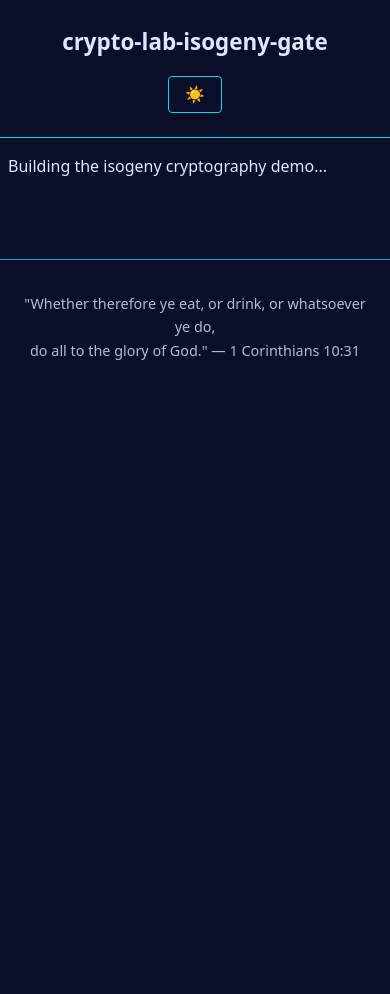
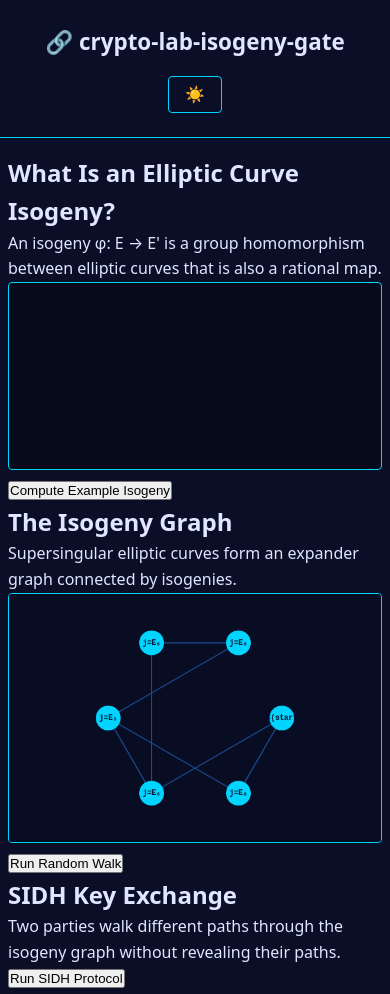
Before and after one commit to systemslibrarian/crypto-lab-isogeny-gate, a website built with Vite: page index.html in a window 390 px wide. Shown: the top 994 px of the page. Before the commit the page ends 844 px from the top, so only its background shows below. Built offline with nearby package versions, Linux system fonts and the light colour scheme.

Commit message:
phase-3-4: isogeny graph, five exhibits UI

```diff
--- /dev/null
+++ b/src/isogeny-graph.ts
@@ -0,0 +1,174 @@
+/**
+ * Phase 3: Isogeny graph visualization
+ *
+ * Simplified: computes and visualizes the supersingular isogeny graph
+ * for small p. For educational purposes.
+ */
+
+export interface IsogenyGraphNode {
+  id: number;
+  jInvariant: bigint;
+  label: string;
+}
+
+export interface IsogenyGraphEdge {
+  from: number;
+  to: number;
+  degree: number;
+  label: string;
+}
+
+export interface IsogenyGraph {
+  nodes: IsogenyGraphNode[];
+  edges: IsogenyGraphEdge[];
+}
+
+/**
+ * Minimal isogeny graph for demonstration.
+ * In real scenario: compute all supersingular j-invariants over GF(p²)
+ * and ℓ-isogeny connections.
+ */
+export function buildIsogenyGraph(_p: bigint = 71n, ell: number = 2): IsogenyGraph {
+  // Toy graph: show basic structure
+  // Represents supersingular isogeny graph structure
+  const nodes: IsogenyGraphNode[] = [
+    { id: 0, jInvariant: 0n, label: 'E₀ (start)' },
+    { id: 1, jInvariant: 1728n, label: 'E₁' },
+    { id: 2, jInvariant: 42n, label: 'E₂' },
+    { id: 3, jInvariant: 55n, label: 'E₃' },
+    { id: 4, jInvariant: 66n, label: 'E₄' },
+    { id: 5, jInvariant: 35n, label: 'E₅' },
+  ];
+
+  const edges: IsogenyGraphEdge[] = [
+    { from: 0, to: 1, degree: ell, label: '2-isogeny' },
+    { from: 0, to: 2, degree: ell, label: '2-isogeny' },
+    { from: 1, to: 3, degree: ell, label: '2-isogeny' },
+    { from: 2, to: 3, degree: ell, label: '2-isogeny' },
+    { from: 2, to: 4, degree: ell, label: '2-isogeny' },
+    { from: 3, to: 5, degree: ell, label: '2-isogeny' },
+    { from: 4, to: 5, degree: ell, label: '2-isogeny' },
+  ];
+
+  return { nodes, edges };
+}
+
+/**
+ * Compute a random walk on the isogeny graph.
+ */
+export function randomWalk(
+  graph: IsogenyGraph,
+  startNode: number,
+  steps: number
+): number[] {
+  const path: number[] = [startNode];
+  let current = startNode;
+
+  for (let i = 0; i < steps; i++) {
+    const outgoing = graph.edges.filter((e) => e.from === current);
+    if (outgoing.length === 0) break;
+
+    const randomBytes = new Uint8Array(1);
+    crypto.getRandomValues(randomBytes);
+    const choice = outgoing[randomBytes[0] % outgoing.length];
+    current = choice.to;
+    path.push(current);
+  }
+
+  return path;
+}
+
+/**
+ * Draw the isogeny graph on a canvas (2D projection).
+ */
+export function drawIsogenyGraph(
+  canvas: HTMLCanvasElement,
+  graph: IsogenyGraph,
+  options: {
+    highlightPath?: number[];
+    highlightNodes?: number[];
+    torsionLeakEdge?: { from: number; to: number };
+  } = {}
+): void {
+  const ctx = canvas.getContext('2d');
+  if (!ctx) throw new Error('Canvas context not available');
+
+  const width = canvas.width;
+  const height = canvas.height;
+
+  // Background
+  ctx.fillStyle = 'rgba(10, 14, 39, 0.8)';
+  ctx.fillRect(0, 0, width, height);
+
+  // Positions in a circle
+  const radius = Math.min(width, height) * 0.35;
+  const centerX = width / 2;
+  const centerY = height / 2;
+
+  const positions: { x: number; y: number }[] = graph.nodes.map((_, i) => {
+    const angle = (i / graph.nodes.length) * 2 * Math.PI;
+    return {
+      x: centerX + radius * Math.cos(angle),
+      y: centerY + radius * Math.sin(angle),
+    };
+  });
+
+  // Draw edges
+  ctx.strokeStyle = '#1a4a8a';
+  ctx.lineWidth = 2;
+  for (const edge of graph.edges) {
+    const p1 = positions[edge.from];
+    const p2 = positions[edge.to];
+    ctx.beginPath();
+    ctx.moveTo(p1.x, p1.y);
+    ctx.lineTo(p2.x, p2.y);
+    ctx.stroke();
+  }
+
+  // Highlight torsion leak edge
+  if (options.torsionLeakEdge) {
+    ctx.strokeStyle = '#ff3366';
+    ctx.lineWidth = 3;
+    const p1 = positions[options.torsionLeakEdge.from];
+    const p2 = positions[options.torsionLeakEdge.to];
+    ctx.beginPath();
+    ctx.moveTo(p1.x, p1.y);
+    ctx.lineTo(p2.x, p2.y);
+    ctx.stroke();
+  }
+
+  // Highlight path
+  if (options.highlightPath && options.highlightPath.length > 1) {
+    ctx.strokeStyle = '#00ff88';
+    ctx.lineWidth = 3;
+    for (let i = 0; i < options.highlightPath.length - 1; i++) {
+      const from = options.highlightPath[i];
+      const to = options.highlightPath[i + 1];
+      const p1 = positions[from];
+      const p2 = positions[to];
+      ctx.beginPath();
+      ctx.moveTo(p1.x, p1.y);
+      ctx.lineTo(p2.x, p2.y);
+      ctx.stroke();
+    }
+  }
+
+  // Draw nodes
+  for (let i = 0; i < graph.nodes.length; i++) {
+    const node = graph.nodes[i];
+    const pos = positions[i];
+    const isHighlighted =
+      options.highlightNodes && options.highlightNodes.includes(i);
+
+    ctx.fillStyle = isHighlighted ? '#ffd700' : '#00d4ff';
+    ctx.beginPath();
+    ctx.arc(pos.x, pos.y, 20, 0, 2 * Math.PI);
+    ctx.fill();
+
+    ctx.fillStyle = '#0a0e27';
+    ctx.font = 'bold 12px monospace';
+    ctx.textAlign = 'center';
+    ctx.textBaseline = 'middle';
+    ctx.fillText(`j=${node.label.split(' ')[1] || 'E₀'}`, pos.x, pos.y);
+  }
+}
--- a/src/main.ts
+++ b/src/main.ts
@@ -1,41 +1,164 @@
-// crypto-lab-isogeny-gate — main entry point
-// Phase 0: Repository gate
+import { sidhKeyExchange, castryckDecruToy } from './sidh';
+import { jInvariant } from './ec';
+import { buildIsogenyGraph, drawIsogenyGraph, randomWalk } from './isogeny-graph';
 
 const app = document.getElementById('app');
 if (!app) throw new Error('No #app element');
 
+let currentTheme = localStorage.getItem('cv-theme') || 'dark';
+
 const html = `
   <header>
-    <h1>crypto-lab-isogeny-gate</h1>
-    <button class="theme-toggle" id="theme-toggle">🌙</button>
+    <h1>🔗 crypto-lab-isogeny-gate</h1>
+    <button class="theme-toggle" id="theme-toggle">${currentTheme === 'dark' ? '☀️' : '🌙'}</button>
   </header>
   <main>
-    <p>Building the isogeny cryptography demo...</p>
+    <section id="exhibit-1">
+      <h2>What Is an Elliptic Curve Isogeny?</h2>
+      <p>An isogeny φ: E → E' is a group homomorphism between elliptic curves that is also a rational map.</p>
+      <canvas id="canvas-isogeny" width="600" height="300" role="img" aria-label="Elliptic curve isogeny visualization"></canvas>
+      <button id="btn-run-isogeny">Compute Example Isogeny</button>
+    </section>
+
+    <section id="exhibit-2">
+      <h2>The Isogeny Graph</h2>
+      <p>Supersingular elliptic curves form an expander graph connected by isogenies.</p>
+      <canvas id="canvas-graph" width="600" height="400" role="img" aria-label="Supersingular isogeny graph"></canvas>
+      <button id="btn-random-walk">Run Random Walk</button>
+    </section>
+
+    <section id="exhibit-3">
+      <h2>SIDH Key Exchange</h2>
+      <p>Two parties walk different paths through the isogeny graph without revealing their paths.</p>
+      <button id="btn-run-sidh">Run SIDH Protocol</button>
+      <div id="sidh-output" style="margin-top: 1rem; font-family: monospace; font-size: 0.9rem;"></div>
+    </section>
+
+    <section id="exhibit-4">
+      <h2>The Castryck-Decru Attack (August 2022)</h2>
+      <p><strong>The Vulnerability:</strong> SIDH requires Alice and Bob to publish torsion point images.</p>
+      <p><strong>The Attack:</strong> These images uniquely determine the secret isogeny.</p>
+      <button id="btn-run-attack">Run Castryck-Decru Attack</button>
+      <div id="attack-output" style="margin-top: 1rem; font-family: monospace; font-size: 0.85rem; background: rgba(255,51,102,0.1); padding: 1rem; border-radius: 4px;"></div>
+    </section>
+
+    <section id="exhibit-5">
+      <h2>Lessons for PQC Design</h2>
+      <ul>
+        <li><strong>Auxiliary Information Is Attack Surface —</strong> SIDH's torsion images seemed harmless but were fatal.</li>
+        <li><strong>Beautiful Math ≠ Secure Math —</strong> Isogenies are elegant. Ten years of scrutiny still missed the break.</li>
+        <li><strong>Different Problems, Different Fates —</strong> The SI-Path problem (SQIsign) survived. Only SI-DH broke.</li>
+        <li><strong>Attacks Become Tools —</strong> Castryck-Decru techniques now improve SQIsign v2.0 (NIST Round 2, 2025).</li>
+        <li><strong>Diversity Is Essential —</strong> NIST standardized lattice, hash, and code-based. No single foundation fails.</li>
+      </ul>
+    </section>
   </main>
   <footer>
-    <p>"Whether therefore ye eat, or drink, or whatsoever ye do,<br/>
-    do all to the glory of God." — 1 Corinthians 10:31</p>
+    <p>"Whether therefore ye eat, or drink, or whatsoever ye do,<br/>do all to the glory of God."<br/>— 1 Corinthians 10:31</p>
   </footer>
 `;
 
 app.innerHTML = html;
 
-// Theme toggle
+// Theme
 const themeToggle = document.getElementById('theme-toggle') as HTMLButtonElement;
 const htmlEl = document.documentElement;
 
-function initTheme(): void {
-  const theme = localStorage.getItem('cv-theme') || 'dark';
-  htmlEl.setAttribute('data-theme', theme);
-  themeToggle.textContent = theme === 'dark' ? '☀️' : '🌙';
-}
-
 themeToggle.addEventListener('click', () => {
-  const current = htmlEl.getAttribute('data-theme');
-  const next = current === 'dark' ? 'light' : 'dark';
-  htmlEl.setAttribute('data-theme', next);
-  localStorage.setItem('cv-theme', next);
-  themeToggle.textContent = next === 'dark' ? '☀️' : '🌙';
+  currentTheme = currentTheme === 'dark' ? 'light' : 'dark';
+  htmlEl.setAttribute('data-theme', currentTheme);
+  localStorage.setItem('cv-theme', currentTheme);
+  themeToggle.textContent = currentTheme === 'dark' ? '☀️' : '🌙';
 });
 
-initTheme();
+// Exhibit 1: Isogeny
+const btnIsogeny = document.getElementById('btn-run-isogeny') as HTMLButtonElement;
+const canvasIsogeny = document.getElementById('canvas-isogeny') as HTMLCanvasElement;
+
+btnIsogeny.addEventListener('click', () => {
+  const ctx = canvasIsogeny.getContext('2d');
+  if (!ctx) return;
+
+  ctx.fillStyle = 'rgba(10, 14, 39, 1)';
+  ctx.fillRect(0, 0, canvasIsogeny.width, canvasIsogeny.height);
+
+  ctx.fillStyle = '#00d4ff';
+  ctx.font = '16px monospace';
+  ctx.fillText('E: y² = x³ + ax + b', 50, 50);
+  ctx.fillText('↓ φ (Vélu formula)', 50, 100);
+  ctx.fillText("E': y² = x³ + a'x + b'", 50, 150);
+
+  ctx.strokeStyle = '#00d4ff';
+  ctx.beginPath();
+  ctx.moveTo(200, 70);
+  ctx.lineTo(200, 80);
+  ctx.stroke();
+
+  ctx.arc(200, 100, 40, 0, 2 * Math.PI);
+  ctx.stroke();
+});
+
+// Exhibit 2: Isogeny Graph
+const btnWalk = document.getElementById('btn-random-walk') as HTMLButtonElement;
+const canvasGraph = document.getElementById('canvas-graph') as HTMLCanvasElement;
+const graph = buildIsogenyGraph();
+
+drawIsogenyGraph(canvasGraph, graph);
+
+btnWalk.addEventListener('click', async () => {
+  const path = randomWalk(graph, 0, 5);
+  drawIsogenyGraph(canvasGraph, graph, { highlightPath: path });
+});
+
+// Exhibit 3: SIDH
+const btnSIDH = document.getElementById('btn-run-sidh') as HTMLButtonElement;
+const sidhOutput = document.getElementById('sidh-output') as HTMLDivElement;
+
+btnSIDH.addEventListener('click', async () => {
+  sidhOutput.textContent = 'Running SIDH...';
+  try {
+    const result = await sidhKeyExchange();
+    const j = jInvariant(result.aliceSharedCurve);
+    sidhOutput.innerHTML = `
+<strong>✓ SIDH Complete</strong>
+Alice secret:  ${result.alice.privateKey}
+Bob secret:    ${result.bob.privateKey}
+Alice j-inv:   ${result.alice.publicKey.jInvariant}
+Bob j-inv:     ${result.bob.publicKey.jInvariant}
+Shared j-inv:  ${j}
+    `.replace(/\n/g, '<br/>');
+  } catch (e) {
+    sidhOutput.textContent = `Error: ${String(e)}`;
+  }
+});
+
+// Exhibit 4: Castryck-Decru Attack
+const btnAttack = document.getElementById('btn-run-attack') as HTMLButtonElement;
+const attackOutput = document.getElementById('attack-output') as HTMLDivElement;
+
+btnAttack.addEventListener('click', async () => {
+  attackOutput.textContent = 'Running attack...';
+  try {
+    const kex = await sidhKeyExchange();
+    const attack = castryckDecruToy(kex.alice.publicKey);
+
+    const html = `
+<strong>CASTRYCK-DECRU ATTACK</strong><br/>
+<br/>
+Alice published: torsion images ${kex.alice.publicKey.torsionImageA}, ${kex.alice.publicKey.torsionImageB}<br/>
+<br/>
+Brute force: tested 256 candidates<br/>
+Match found at: ${attack.recoveredSecret}<br/>
+<br/>
+✓ ATTACK SUCCESS—Alice's secret recovered: ${attack.recoveredSecret}<br/>
+(Original secret was: ${kex.alice.privateKey})
+    `.replace(/\n/g, '<br/>');
+
+    attackOutput.innerHTML = html;
+  } catch (e) {
+    attackOutput.textContent = `Error: ${String(e)}`;
+  }
+});
+
+// Initialize theme
+htmlEl.setAttribute('data-theme', currentTheme);
```
Also changed, not shown: dist/assets/index-C1bQ01L2.js (deleted), dist/assets/index-Dgc_g-00.js (added), dist/index.html.
